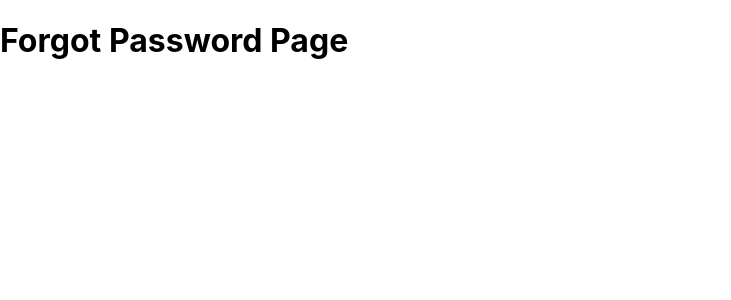
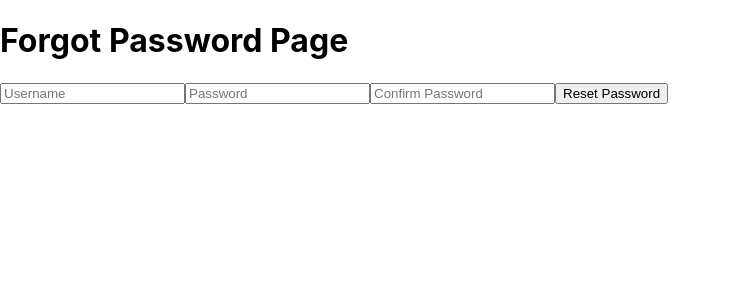
Before and after one commit to rysealex/jake-weather, a React (Create React App) app in the folder front/: page /forgot-password in a window 1280 px wide. Shown: the top 300 px of the page, without its empty margins (0-731 px from the left). Built offline with nearby package versions, Linux system fonts and the light colour scheme.

Commit message:
Forgot password front logic setup

```diff
--- a/front/src/pages/forgotpassword.jsx
+++ b/front/src/pages/forgotpassword.jsx
@@ -1,7 +1,45 @@
+import { useState } from 'react';
+import { useNavigate } from 'react-router-dom';
+
 function ForgotPassword() {
+	const navigate = useNavigate();
+  const handleNavigate = (url) => {
+    navigate(url);
+  };
+
+	// useState hooks for forgot password form fields
+	const [username, setUsername] = useState('');
+	const [password, setPassword] = useState('');
+	const [confirmPassword, setConfirmPassword] = useState('');
+
+	// handle the password reset attempt
+	const handleSubmit = async (e) => {
+		e.preventDefault();
+		return;
+
+		// provide input validation here
+
+		// proceed to reset password with API calls
+		try {
+			// step 1: check if the user's username exists
+
+			// step 2: check if the user's new password is different from the old password
+
+			// step 3: update the user's password in the database
+		} catch (error) {
+
+		}
+	};
+
 	return(
 		<div>
 			<h1>Forgot Password Page</h1>
+			<form onSubmit={handleSubmit}>
+				<input type="text" placeholder="Username" value={username} onChange={(e) => setUsername(e.target.value)} required />
+				<input type="password" placeholder="Password" value={password} onChange={(e) => setPassword(e.target.value)} required />
+				<input type="password" placeholder="Confirm Password" value={confirmPassword} onChange={(e) => setConfirmPassword(e.target.value)} required />
+				<button type="submit">Reset Password</button>
+			</form>
 		</div>
 	);
 };
```
